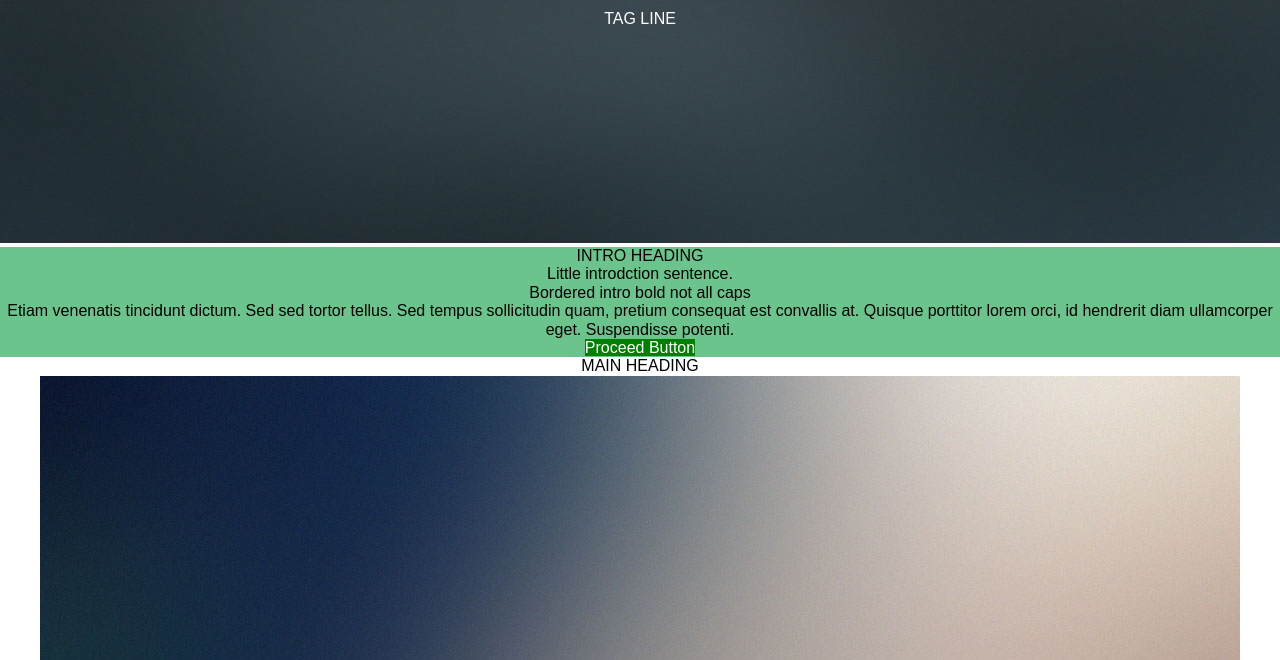
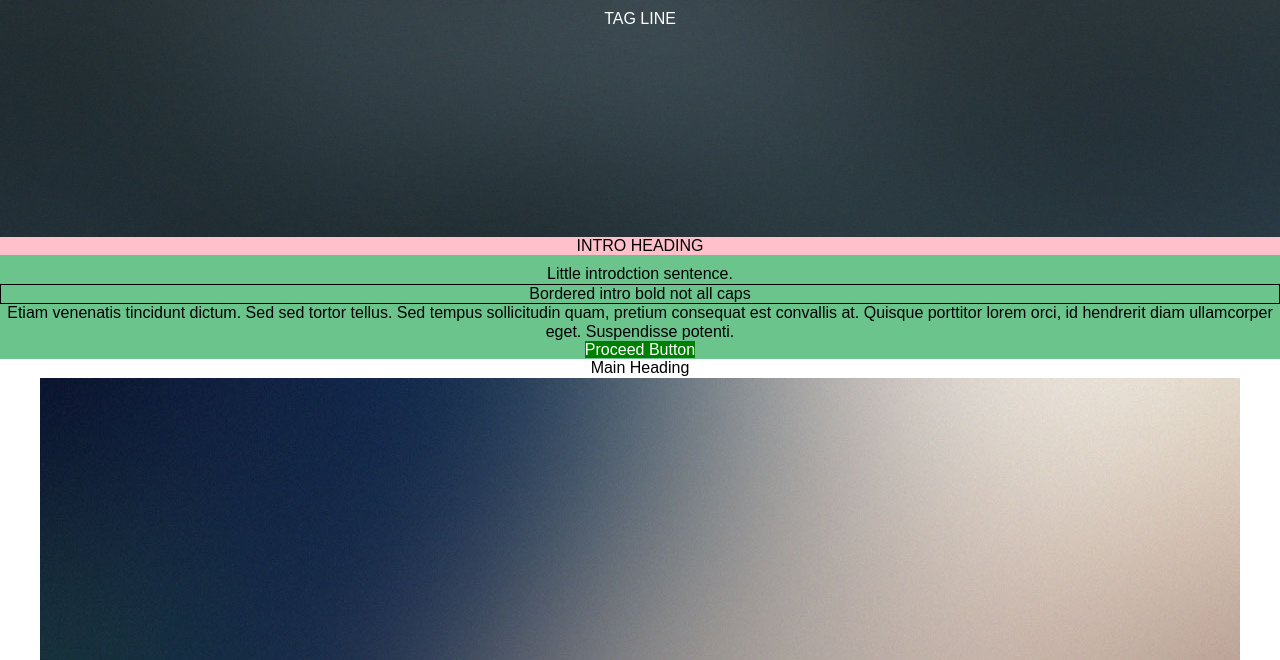
Before and after one commit to indexcosmos/scratch, a plain HTML site: page index.html in a window 1280 px wide. Shown: the part 140-800 px from the top of the page. Drawn offline with Linux system fonts and the light colour scheme.

Commit message:
update file

```diff
--- a/app/assets/scss/style.scss
+++ b/app/assets/scss/style.scss
@@ -52,10 +52,6 @@ img {
   max-height: 100%;
 }
 
-.title {
-  text-transform: uppercase;
-}
-
 /*
 *******************
 * =branding
@@ -63,7 +59,7 @@ img {
 */
 
 .branding {
-
+  background-image: url();
 }
 
 .branding h1, .branding p {
@@ -82,6 +78,12 @@ img {
   top: 150px;
 }
 
+.title1 {
+  text-transform: uppercase;
+  position: relative;
+  top: -10px;
+  background-color: pink;
+}
 
 /*
 *******************
@@ -104,6 +106,10 @@ nav {
 */
 .intro {
   background-color: #6ac48c;
+}
+
+.border {
+  border: black 1px solid;
 }
 
 /*
--- a/index.html
+++ b/index.html
@@ -54,12 +54,12 @@
     </header> <!--/branding section-->
     <!--intro-->
     <section class="intro">
-      <div class="title">Intro Heading</div>
-      <p class="style1">Little introdction sentence.</p>
-      <p class="style2">Bordered intro bold not all caps</p>
-      <p calss="style3">
+      <div class="title1">Intro Heading</div>
+      <div class="intro-sentence">Little introdction sentence.</div>
+      <div class="border">Bordered intro bold not all caps</div>
+      <div calss="para">
         Etiam venenatis tincidunt dictum. Sed sed tortor tellus. Sed tempus sollicitudin quam, pretium consequat est convallis at. Quisque porttitor lorem orci, id hendrerit diam ullamcorper eget. Suspendisse potenti.
-      </p>
+      </div>
       <ul class="action">
         <li><a href="#">Proceed Button</a></li>
       </ul>
```
Also changed, not shown: app/assets/css/style.css, 1 other file.
